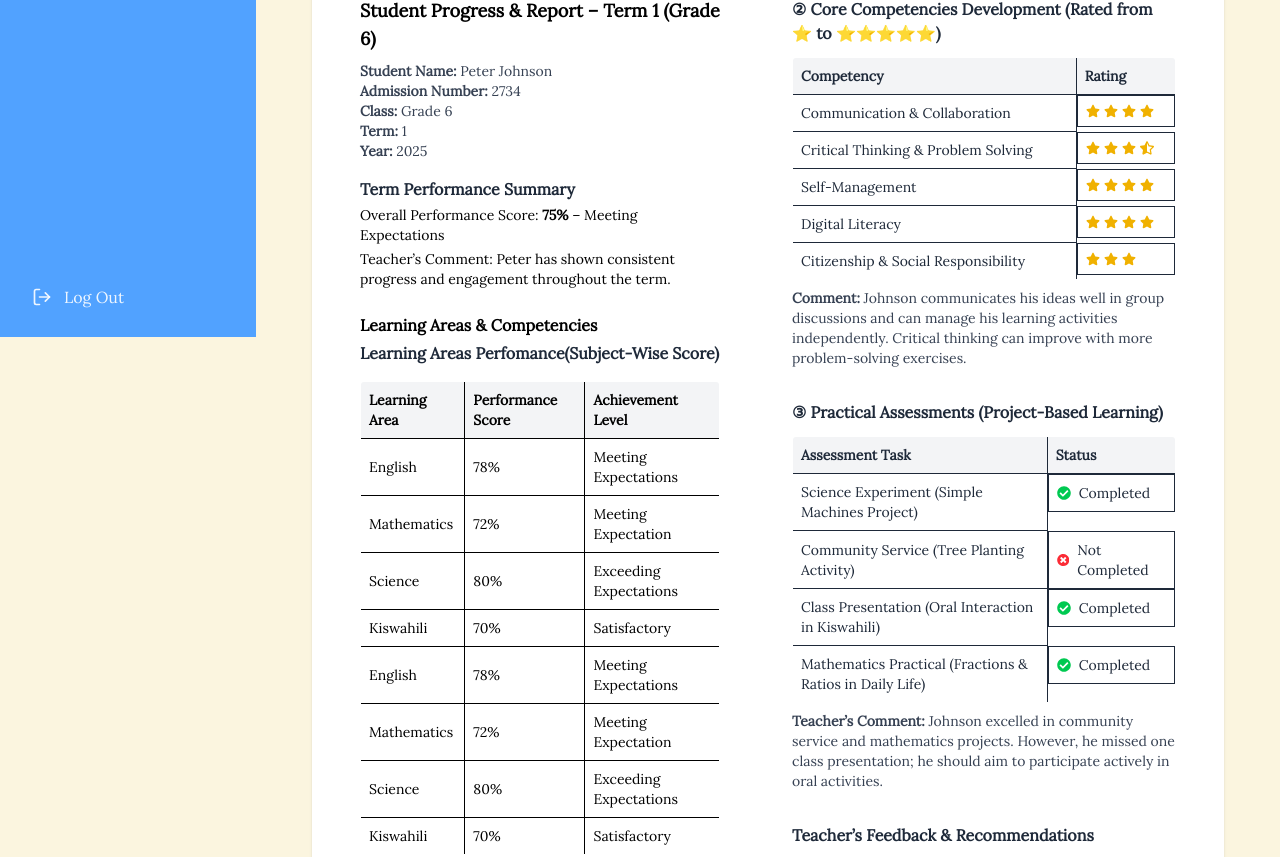
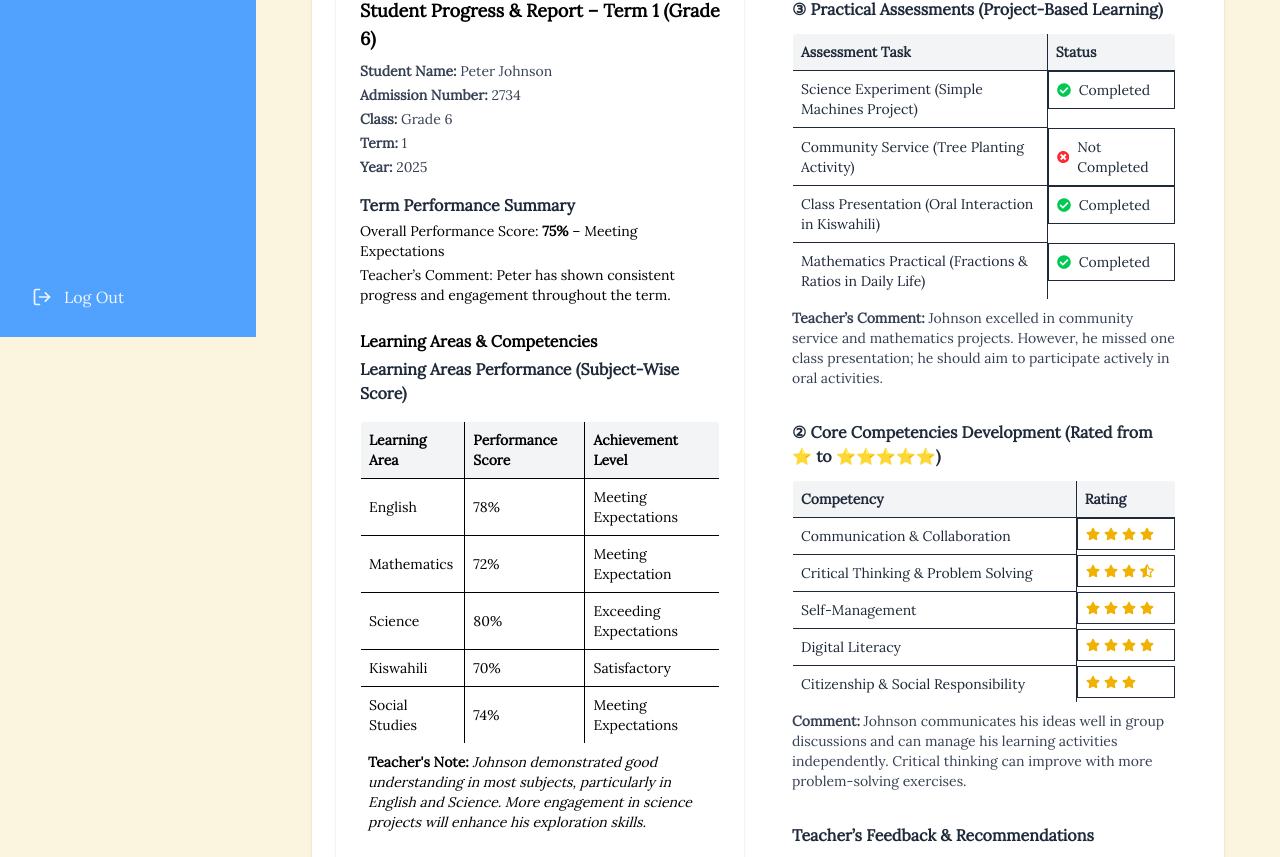
Before and after one commit to Mmust-Ihub/Digiwezo-web-system, a Next.js app: page /parent/progress-and-report in a window 1280 px wide. Shown: the part 463-1320 px from the top of the page. Built offline with nearby package versions, Linux system fonts and the light colour scheme.

Commit message:
refactor(filters,report): separate data and types from UI

```diff
--- /dev/null
+++ b/app/parent/(features)/progress-and-report/components/AssessmentTable.tsx
@@ -0,0 +1,50 @@
+import React from "react";
+import { FaStar, FaStarHalfAlt } from "react-icons/fa";
+
+const competencies = [
+  { competency: "Communication & Collaboration", rating: 4 },
+  { competency: "Critical Thinking & Problem Solving", rating: 3.5 },
+  { competency: "Self-Management", rating: 4 },
+  { competency: "Digital Literacy", rating: 4 },
+  { competency: "Citizenship & Social Responsibility", rating: 3 },
+];
+
+const CompetencyTable = () => {
+  return (
+    <div>
+      <h2 className="font-semibold text-base mb-3">
+        ② Core Competencies Development (Rated from ⭐ to ⭐⭐⭐⭐⭐)
+      </h2>
+
+      <table className="w-full border rounded overflow-hidden">
+        <thead className="bg-gray-100 text-left">
+          <tr>
+            <th className="border p-2">Competency</th>
+            <th className="border p-2">Rating</th>
+          </tr>
+        </thead>
+        <tbody>
+          {competencies.map(({ competency, rating }) => (
+            <tr key={competency}>
+              <td className="border p-2">{competency}</td>
+              <td className="border p-2 flex items-center space-x-1">
+                {[...Array(Math.floor(rating))].map((_, i) => (
+                  <FaStar key={i} className="text-yellow-500" />
+                ))}
+                {rating % 1 !== 0 && <FaStarHalfAlt className="text-yellow-500" />}
+              </td>
+            </tr>
+          ))}
+        </tbody>
+      </table>
+
+      <p className="mt-2 text-gray-700">
+        <b>Comment:</b> Johnson communicates his ideas well in group discussions and can manage
+        his learning activities independently. Critical thinking can improve with more
+        problem-solving exercises.
+      </p>
+    </div>
+  );
+};
+
+export default CompetencyTable;
--- /dev/null
+++ b/app/parent/(features)/progress-and-report/components/CompetencyTable.tsx
@@ -0,0 +1,51 @@
+import React from "react";
+import { FaCheckCircle, FaTimesCircle } from "react-icons/fa";
+
+const assessments = [
+  { task: "Science Experiment (Simple Machines Project)", status: "Completed" },
+  { task: "Community Service (Tree Planting Activity)", status: "Not Completed" },
+  { task: "Class Presentation (Oral Interaction in Kiswahili)", status: "Completed" },
+  { task: "Mathematics Practical (Fractions & Ratios in Daily Life)", status: "Completed" },
+];
+
+const AssessmentTable = () => {
+  return (
+    <div>
+      <h2 className="font-semibold text-base mb-3">
+        ③ Practical Assessments (Project-Based Learning)
+      </h2>
+
+      <table className="w-full border rounded overflow-hidden">
+        <thead className="bg-gray-100 text-left">
+          <tr>
+            <th className="border p-2">Assessment Task</th>
+            <th className="border p-2">Status</th>
+          </tr>
+        </thead>
+        <tbody>
+          {assessments.map(({ task, status }) => (
+            <tr key={task}>
+              <td className="border p-2">{task}</td>
+              <td className="border p-2 flex items-center gap-2">
+                {status === "Completed" ? (
+                  <FaCheckCircle className="text-green-500" />
+                ) : (
+                  <FaTimesCircle className="text-red-500" />
+                )}
+                {status}
+              </td>
+            </tr>
+          ))}
+        </tbody>
+      </table>
+
+      <p className="mt-2 text-gray-700">
+        <b>Teacher’s Comment:</b> Johnson excelled in community service and mathematics projects.
+        However, he missed one class presentation; he should aim to participate actively in oral
+        activities.
+      </p>
+    </div>
+  );
+};
+
+export default AssessmentTable;
--- a/app/parent/(features)/progress-and-report/components/Filters.tsx
+++ b/app/parent/(features)/progress-and-report/components/Filters.tsx
@@ -1,50 +1,56 @@
 "use client";
 
 import React from "react";
-import { useFilters } from "../hooks/useFilters";
+import { useFilters } from "@parent/(features)/progress-and-report/hooks/useFilters";
+import { filterData } from "@parent/(features)/progress-and-report/data/filterData";
+import { FiltersProps } from "@parent/(features)/progress-and-report/data/filterTypes";
 
-const Filters = () => {
-  const {
-    grade,
-    term,
-    handleGradeChange,
-    handleTermChange,
-    handleSubmit,
-  } = useFilters();
+const Filters: React.FC = () => {
+  const { grade, term, handleGradeChange, handleTermChange, handleSubmit } =
+    useFilters() as FiltersProps;
+
+  const { grades, terms } = filterData;
 
   return (
-    <section className="bg-white p-6 mb-8">
-      <div className="grid grid-cols-3 gap-4">
-
+    <section className="bg-white p-6 mb-8 rounded-md shadow-sm">
+      <div className="grid grid-cols-1 md:grid-cols-3 gap-4">
+        {/* Grade Selector */}
         <div>
-          <label className="block font-medium mb-1">Grade Performance</label>
+          <label htmlFor="grade" className="block font-medium mb-1">
+            Grade Performance
+          </label>
           <select
+            id="grade"
             className="w-full border border-amber-500 rounded-md p-2"
             value={grade}
             onChange={handleGradeChange}
           >
-            <option value="">Select</option>
-            <option value="Grade 6">Grade 6</option>
-            <option value="Grade 7">Grade 7</option>
-            <option value="Grade 8">Grade 8</option>
+            {grades.map((option) => (
+              <option key={option.value} value={option.value}>
+                {option.label}
+              </option>
+            ))}
           </select>
         </div>
 
-
+        {/* Term Selector */}
         <div>
-          <label className="block font-medium mb-1">Term</label>
+          <label htmlFor="term" className="block font-medium mb-1">
+            Term
+          </label>
           <select
+            id="term"
             className="w-full border border-amber-500 rounded-md p-2"
             value={term}
             onChange={handleTermChange}
           >
-            <option value="">Select</option>
-            <option value="Term 1">Term 1</option>
-            <option value="Term 2">Term 2</option>
-            <option value="Term 3">Term 3</option>
+            {terms.map((option) => (
+              <option key={option.value} value={option.value}>
+                {option.label}
+              </option>
+            ))}
           </select>
         </div>
-
 
         <div className="flex items-end">
           <button
--- a/app/parent/(features)/progress-and-report/components/Report.tsx
+++ b/app/parent/(features)/progress-and-report/components/Report.tsx
@@ -1,52 +1,61 @@
+"use client";
+
 import React from "react";
-import { FaPrint} from "react-icons/fa";
+import { FaPrint } from "react-icons/fa";
+import { reportData } from "@parent/(features)/progress-and-report/data/reportData";
+import { SubjectPerformance } from "@parent/(features)/progress-and-report/data/reportTypes";
 
 const ReportCard = () => {
-  const subjects = [
-    { area: "English", score: "78%", level: "Meeting Expectations" },
-    {area:"Mathematics", score:"72%", level:"Meeting Expectation"},
-    { area: "Science", score: "80%", level: "Exceeding Expectations" },
-    { area: "Kiswahili", score: "70%", level: "Satisfactory" },
-      { area: "English", score: "78%", level: "Meeting Expectations" },
-    {area:"Mathematics", score:"72%", level:"Meeting Expectation"},
-    { area: "Science", score: "80%", level: "Exceeding Expectations" },
-    { area: "Kiswahili", score: "70%", level: "Satisfactory" },
-  ];
+  const { student, termSummary, subjects } = reportData;
 
   return (
-    <section className="bg-white p-6">
-
-
+    <section className="bg-white p-6 rounded-md shadow-sm">
       <h2 className="text-lg font-semibold mb-2">
-        Student Progress & Report – Term 1 (Grade 6)
+        Student Progress & Report – Term {student.term} ({student.grade})
       </h2>
 
-      <div className="text-sm text-gray-700 mb-4">
-        <p><b>Student Name: </b> Peter Johnson</p>
-        <p><b>Admission Number: </b> 2734</p>
-        <p><b>Class: </b> Grade 6</p>
-        <p><b>Term: </b> 1</p>
-        <p><b>Year: </b> 2025</p>
+      {/* Student Info */}
+      <div className="text-sm text-gray-700 mb-4 space-y-1">
+        <p>
+          <b>Student Name:</b> {student.name}
+        </p>
+        <p>
+          <b>Admission Number:</b> {student.admissionNo}
+        </p>
+        <p>
+          <b>Class:</b> {student.grade}
+        </p>
+        <p>
+          <b>Term:</b> {student.term}
+        </p>
+        <p>
+          <b>Year:</b> {student.year}
+        </p>
       </div>
 
+      {/* Term Performance Summary */}
       <section className="mb-6">
         <h3 className="font-semibold text-gray-800 mb-1">
           Term Performance Summary
         </h3>
         <p className="text-sm">
-          Overall Performance Score: <b>75%</b> – Meeting Expectations
+          Overall Performance Score: <b>{termSummary.overallScore}</b> –{" "}
+          {termSummary.level}
         </p>
         <p className="text-sm mt-1">
-          Teacher’s Comment: Peter has shown consistent progress and engagement
-          throughout the term.
+          Teacher’s Comment: {termSummary.comment}
         </p>
       </section>
 
+      {/* Subject Performance Table */}
       <section>
         <h3 className="font-semibold mb-1">
-           Learning Areas & Competencies
+          Learning Areas & Competencies
         </h3>
-        <h4 className="font-bold  text-gray-800 pb-4">Learning Areas Perfomance(Subject-Wise Score) </h4>
+        <h4 className="font-bold text-gray-800 pb-4">
+          Learning Areas Performance (Subject-Wise Score)
+        </h4>
+
         <table className="w-full border text-sm rounded overflow-hidden">
           <thead className="bg-gray-100">
             <tr>
@@ -56,27 +65,31 @@ const ReportCard = () => {
             </tr>
           </thead>
           <tbody>
-            {subjects.map(({ area, score, level }) => (
-              <tr key={area}>
-                <td className="border p-2">{area}</td>
-                <td className="border p-2">{score}</td>
-                <td className="border p-2">{level}</td>
+            {subjects.map((subject: SubjectPerformance) => (
+              <tr key={subject.area}>
+                <td className="border p-2">{subject.area}</td>
+                <td className="border p-2">{subject.score}</td>
+                <td className="border p-2">{subject.level}</td>
               </tr>
             ))}
           </tbody>
         </table>
 
         <p className="text-sm p-2">
-         <b> Teacher's Note:</b> <i>Johnson demonstrated good understanding in most subjects
-          particularly in English and Physics Education. More engangement in science projects will ehance his exploration skills</i>
+          <b>Teacher's Note:</b>{" "}
+          <i>
+            Johnson demonstrated good understanding in most subjects,
+            particularly in English and Science. More engagement in science
+            projects will enhance his exploration skills.
+          </i>
         </p>
       </section>
+
 
       <div className="flex gap-4 mt-6">
         <button className="bg-primary text-white px-6 py-2 rounded flex items-center gap-2 hover:bg-green-700">
           <FaPrint /> Print
         </button>
-
       </div>
     </section>
   );
--- a/app/parent/(features)/progress-and-report/components/ReportDetails.tsx
+++ b/app/parent/(features)/progress-and-report/components/ReportDetails.tsx
@@ -1,99 +1,17 @@
 "use client";
 
 import React from "react";
-import { FaStar, FaStarHalfAlt, FaCheckCircle, FaTimesCircle,FaDownload } from "react-icons/fa";
-
-const competencies = [
-  { competency: "Communication & Collaboration", rating: 4 },
-  { competency: "Critical Thinking & Problem Solving", rating: 3.5 },
-  { competency: "Self-Management", rating: 4 },
-  { competency: "Digital Literacy", rating: 4 },
-  { competency: "Citizenship & Social Responsibility", rating: 3 },
-];
-
-const assessments = [
-  { task: "Science Experiment (Simple Machines Project)", status: "Completed" },
-  { task: "Community Service (Tree Planting Activity)", status: "Not Completed" },
-  { task: "Class Presentation (Oral Interaction in Kiswahili)", status: "Completed" },
-  { task: "Mathematics Practical (Fractions & Ratios in Daily Life)", status: "Completed" },
-];
+import { FaDownload } from "react-icons/fa";
+import CompetencyTable from "@parent/(features)/progress-and-report/components/CompetencyTable";
+import AssessmentTable from "@parent/(features)/progress-and-report/components/AssessmentTable";
 
 const ReportDetails = () => {
   return (
     <section className="bg-white p-6 space-y-8 text-sm text-gray-800">
+      <CompetencyTable />
+      <AssessmentTable />
 
-      <div>
-        <h2 className="font-semibold text-base mb-3">
-          ② Core Competencies Development (Rated from ⭐ to ⭐⭐⭐⭐⭐)
-        </h2>
-
-        <table className="w-full border rounded overflow-hidden">
-          <thead className="bg-gray-100 text-left">
-            <tr>
-              <th className="border p-2">Competency</th>
-              <th className="border p-2">Rating</th>
-            </tr>
-          </thead>
-          <tbody>
-            {competencies.map(({ competency, rating }) => (
-              <tr key={competency}>
-                <td className="border p-2">{competency}</td>
-                <td className="border p-2 flex items-center space-x-1">
-                  {[...Array(Math.floor(rating))].map((_, i) => (
-                    <FaStar key={i} className="text-yellow-500" />
-                  ))}
-                  {rating % 1 !== 0 && <FaStarHalfAlt className="text-yellow-500" />}
-                </td>
-              </tr>
-            ))}
-          </tbody>
-        </table>
-
-        <p className="mt-2 text-gray-700">
-          <b>Comment:</b> Johnson communicates his ideas well in group discussions and can manage
-          his learning activities independently. Critical thinking can improve with more
-          problem-solving exercises.
-        </p>
-      </div>
-
-      {/*Practical Assessments */}
-      <div>
-        <h2 className="font-semibold text-base mb-3">
-          ③ Practical Assessments (Project-Based Learning)
-        </h2>
-
-        <table className="w-full border rounded overflow-hidden">
-          <thead className="bg-gray-100 text-left">
-            <tr>
-              <th className="border p-2">Assessment Task</th>
-              <th className="border p-2">Status</th>
-            </tr>
-          </thead>
-          <tbody>
-            {assessments.map(({ task, status }) => (
-              <tr key={task}>
-                <td className="border p-2">{task}</td>
-                <td className="border p-2 flex items-center gap-2">
-                  {status === "Completed" ? (
-                    <FaCheckCircle className="text-green-500" />
-                  ) : (
-                    <FaTimesCircle className="text-red-500" />
-                  )}
-                  {status}
-                </td>
-              </tr>
-            ))}
-          </tbody>
-        </table>
-
-        <p className="mt-2 text-gray-700">
-          <b>Teacher’s Comment:</b> Johnson excelled in community service and mathematics projects.
-          However, he missed one class presentation; he should aim to participate actively in oral
-          activities.
-        </p>
-      </div>
-
-      {/*  Teacher’s Feedback & Recommendations */}
+      {/* Teacher’s Feedback & Recommendations */}
       <div>
         <h3 className="font-semibold text-base mb-2">Teacher’s Feedback & Recommendations</h3>
 
@@ -115,14 +33,13 @@ const ReportDetails = () => {
             <li>Use educational apps to enhance digital literacy and problem-solving skills</li>
           </ul>
         </div>
-          <div className="flex gap-4 mt-6">
-                <button className="bg-primary text-white px-6 py-2 rounded flex items-center gap-2 hover:bg-green-700">
-                <FaDownload/>Download
-                </button>
 
-              </div>
+        <div className="flex gap-4 mt-6">
+          <button className="bg-primary text-white px-6 py-2 rounded flex items-center gap-2 hover:bg-green-700">
+            <FaDownload /> Download
+          </button>
+        </div>
       </div>
-
     </section>
   );
 };
--- /dev/null
+++ b/app/parent/(features)/progress-and-report/data/filterData.ts
@@ -0,0 +1,16 @@
+import { FiltersData } from "./filterTypes";
+
+export const filterData: FiltersData = {
+  grades: [
+    { label: "Select", value: "" },
+    { label: "Grade 6", value: "Grade 6" },
+    { label: "Grade 7", value: "Grade 7" },
+    { label: "Grade 8", value: "Grade 8" },
+  ],
+  terms: [
+    { label: "Select", value: "" },
+    { label: "Term 1", value: "Term 1" },
+    { label: "Term 2", value: "Term 2" },
+    { label: "Term 3", value: "Term 3" },
+  ],
+};
--- /dev/null
+++ b/app/parent/(features)/progress-and-report/data/filterTypes.ts
@@ -0,0 +1,17 @@
+export interface FilterOption {
+  label: string;
+  value: string;
+}
+
+export interface FiltersData {
+  grades: FilterOption[];
+  terms: FilterOption[];
+}
+
+export interface FiltersProps {
+  grade: string;
+  term: string;
+  handleGradeChange: (e: React.ChangeEvent<HTMLSelectElement>) => void;
+  handleTermChange: (e: React.ChangeEvent<HTMLSelectElement>) => void;
+  handleSubmit: () => void;
+}
--- /dev/null
+++ b/app/parent/(features)/progress-and-report/data/reportData.ts
@@ -0,0 +1,24 @@
+import { ReportData } from "@parent/(features)/progress-and-report/data/reportTypes";
+
+export const reportData: ReportData = {
+  student: {
+    name: "Peter Johnson",
+    admissionNo: "2734",
+    grade: "Grade 6",
+    term: "1",
+    year: "2025",
+  },
+  termSummary: {
+    overallScore: "75%",
+    level: "Meeting Expectations",
+    comment:
+      "Peter has shown consistent progress and engagement throughout the term.",
+  },
+  subjects: [
+    { area: "English", score: "78%", level: "Meeting Expectations" },
+    { area: "Mathematics", score: "72%", level: "Meeting Expectation" },
+    { area: "Science", score: "80%", level: "Exceeding Expectations" },
+    { area: "Kiswahili", score: "70%", level: "Satisfactory" },
+    { area: "Social Studies", score: "74%", level: "Meeting Expectations" },
+  ],
+};
--- /dev/null
+++ b/app/parent/(features)/progress-and-report/data/reportTypes.ts
@@ -0,0 +1,25 @@
+export interface SubjectPerformance {
+  area: string;
+  score: string;
+  level: string;
+}
+
+export interface StudentInfo {
+  name: string;
+  admissionNo: string;
+  grade: string;
+  term: string;
+  year: string;
+}
+
+export interface TermSummary {
+  overallScore: string;
+  level: string;
+  comment: string;
+}
+
+export interface ReportData {
+  student: StudentInfo;
+  termSummary: TermSummary;
+  subjects: SubjectPerformance[];
+}
--- a/app/parent/(features)/progress-and-report/page.tsx
+++ b/app/parent/(features)/progress-and-report/page.tsx
@@ -1,5 +1,3 @@
-import { Header } from "@parent/components/Header";
-import { Sidebar } from "@parent/components/SideBar";
 import ProfileCard from "@parent/(features)/progress-and-report/components/ProfileCard";
 import ReportCard from "@parent/(features)/progress-and-report/components/Report";
 import ReportDetails from "@parent/(features)/progress-and-report/components/ReportDetails";
@@ -7,10 +5,7 @@ import Filters from "@parent/(features)/progress-and-report/components/Filters";
 
 export default function ProgressReportPage() {
   return (
-    <div className="min-h-screen flex bg-background">
-      <Sidebar />
-      <div className="flex-1 flex flex-col">
-        <Header />
+
         <div className="flex-1 p-6 space-y-6">
           <ProfileCard />
 
@@ -31,7 +26,7 @@ export default function ProgressReportPage() {
             </div>
           </div>
         </div>
-      </div>
-    </div>
+
+
   );
 }
```
Also changed, not shown: duumy.txt (deleted).
